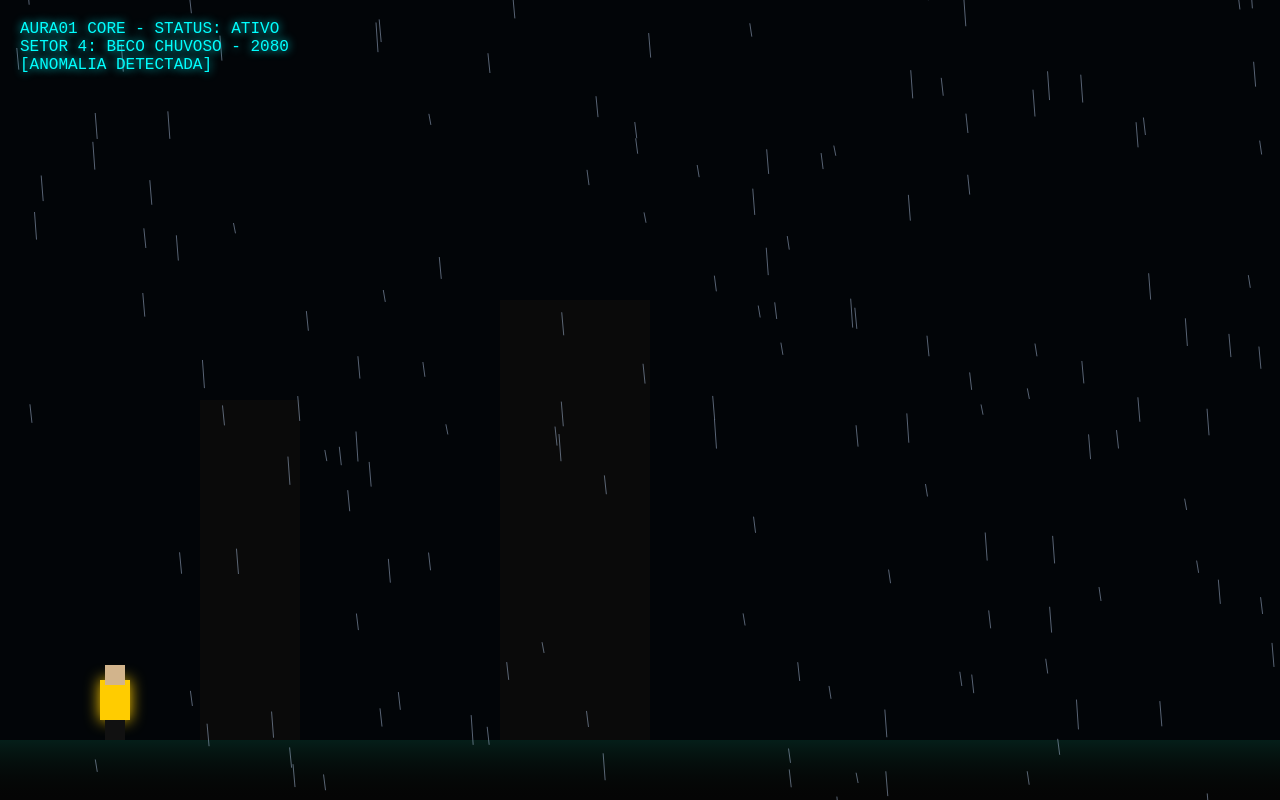
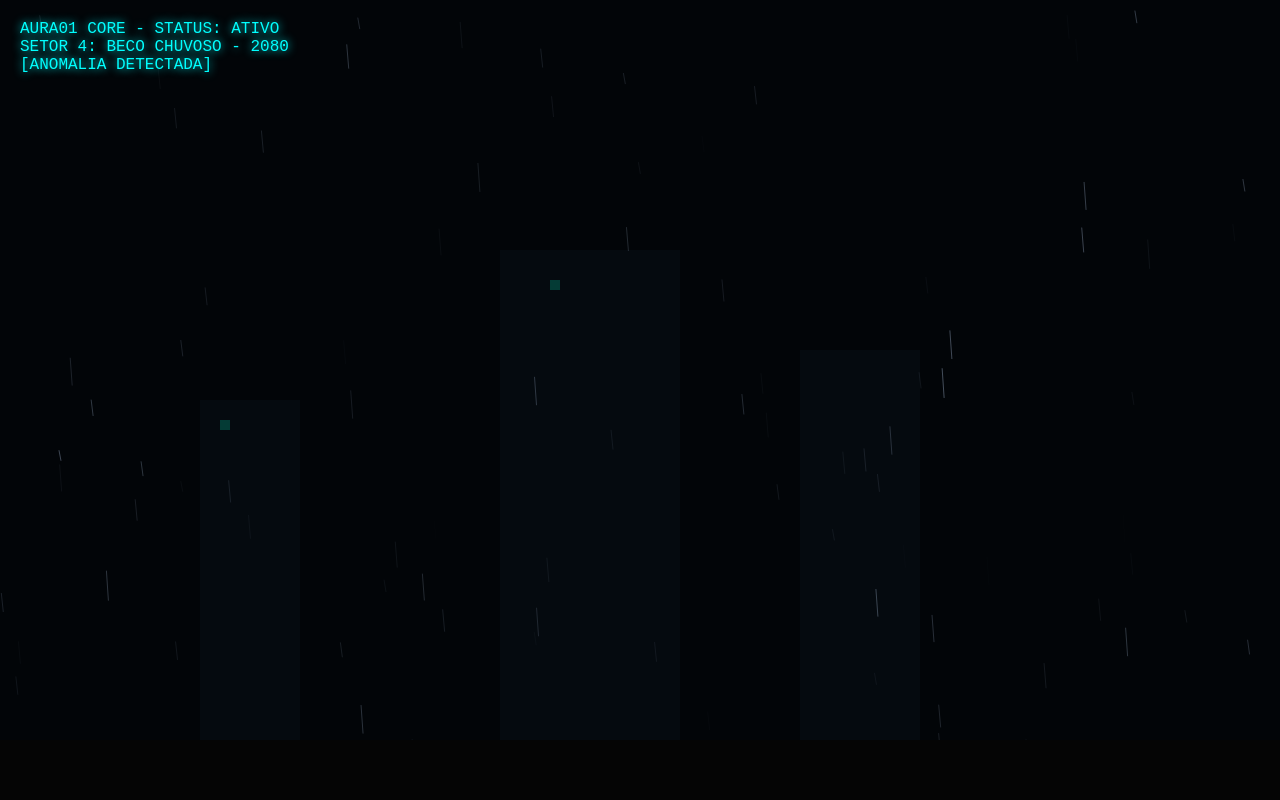
Before and after one commit to Rodrigo4guiar/GPO-Central-ICA01, a plain HTML site: page gpo_2080_flashback.html in a window 1280 px wide. Drawn offline with Linux system fonts and the light colour scheme.

Commit message:
Update Game: Add background and foreground rain layers (Parallax Rain)

```diff
--- a/gpo_2080_flashback.html
+++ b/gpo_2080_flashback.html
@@ -34,74 +34,71 @@
         };
 
         const raindrops = [];
-        for(let i = 0; i < 150; i++) {
+        for(let i = 0; i < 200; i++) {
             raindrops.push({
                 x: Math.random() * canvas.width,
                 y: Math.random() * canvas.height,
                 length: Math.random() * 20 + 10,
-                speed: Math.random() * 10 + 10
+                speed: Math.random() * 10 + 10,
+                opacity: Math.random() * 0.5 + 0.1, // Camadas de profundidade
+                depth: Math.random() // 0 = fundo, 1 = frente
             });
         }
 
-        function drawPlayer() {
-            // Corpo (Jaqueta)
-            ctx.fillStyle = player.color;
-            ctx.shadowBlur = 15;
-            ctx.shadowColor = player.color;
-            ctx.fillRect(player.x, player.y, player.width, player.height - 20);
+        function drawRain(depthLayer) {
+            raindrops.forEach(drop => {
+                // Desenha apenas as gotas da camada solicitada
+                if ((depthLayer === 'back' && drop.depth < 0.5) ||
+                    (depthLayer === 'front' && drop.depth >= 0.5)) {
 
-            // Pernas (Lycra Preta)
-            ctx.shadowBlur = 0;
-            ctx.fillStyle = '#111';
-            ctx.fillRect(player.x + 5, player.y + 40, 10, 20);
-            ctx.fillRect(player.x + player.width - 15, player.y + 40, 10, 20);
-
-            // Cabeça
-            ctx.fillStyle = '#d2b48c';
-            ctx.fillRect(player.x + 5, player.y - 15, 20, 20);
-        }
-
-        function drawRain() {
-            ctx.strokeStyle = 'rgba(174, 194, 224, 0.5)';
-            ctx.lineWidth = 1;
-            raindrops.forEach(drop => {
+                    ctx.strokeStyle = `rgba(174, 194, 224, ${drop.opacity})`;
+                    ctx.lineWidth = drop.depth * 1.5; // Gotas na frente são mais grossas
                     ctx.beginPath();
                     ctx.moveTo(drop.x, drop.y);
                     ctx.lineTo(drop.x + 2, drop.y + drop.length);
                     ctx.stroke();
+                }
 
-                drop.y += drop.speed;
-                drop.x += 1; // Vento leve
+                // Update apenas uma vez por frame
+                if (depthLayer === 'front') {
+                    drop.y += drop.speed * (drop.depth + 0.5); // Gotas na frente caem mais rápido
+                    drop.x += 1;
                     if (drop.y > canvas.height) {
                         drop.y = -20;
                         drop.x = Math.random() * canvas.width;
+                    }
                 }
             });
         }
 
         function drawBackground() {
-            // Chão molhado com reflexos
+            // Céu profundo
+            ctx.fillStyle = '#020508';
+            ctx.fillRect(0, 0, canvas.width, canvas.height);
+
+            // Prédios ao fundo (Silhuetas)
+            ctx.fillStyle = '#050a0f';
+            ctx.fillRect(200, canvas.height - 400, 100, 340);
+            ctx.fillRect(500, canvas.height - 550, 180, 490);
+            ctx.fillRect(800, canvas.height - 450, 120, 390);
+
+            // Janelas distantes (luzes)
+            ctx.fillStyle = 'rgba(0, 255, 204, 0.2)';
+            ctx.fillRect(220, canvas.height - 380, 10, 10);
+            ctx.fillRect(550, canvas.height - 520, 10, 10);
+
+            drawRain('back'); // Chuva atrás dos prédios/objetos
+
+            // Chão molhado
             ctx.fillStyle = '#050505';
             ctx.fillRect(0, canvas.height - 60, canvas.width, 60);
-
-            // Reflexo Neon
-            let gradient = ctx.createLinearGradient(0, canvas.height - 60, 0, canvas.height);
-            gradient.addColorStop(0, 'rgba(0, 255, 204, 0.1)');
-            gradient.addColorStop(1, 'transparent');
-            ctx.fillStyle = gradient;
-            ctx.fillRect(0, canvas.height - 60, canvas.width, 60);
-
-            // Prédios ao fundo
-            ctx.fillStyle = '#0a0a0a';
-            ctx.fillRect(200, canvas.height - 400, 100, 340);
-            ctx.fillRect(500, canvas.height - 500, 150, 440);
         }
 
         function update() {
             ctx.clearRect(0, 0, canvas.width, canvas.height);
             drawBackground();
-            drawRain();
             drawPlayer();
+            drawRain('front'); // Chuva na frente do personagem
             requestAnimationFrame(update);
         }
 
```
Lines whose indentation alone changed are shown as unchanged.
